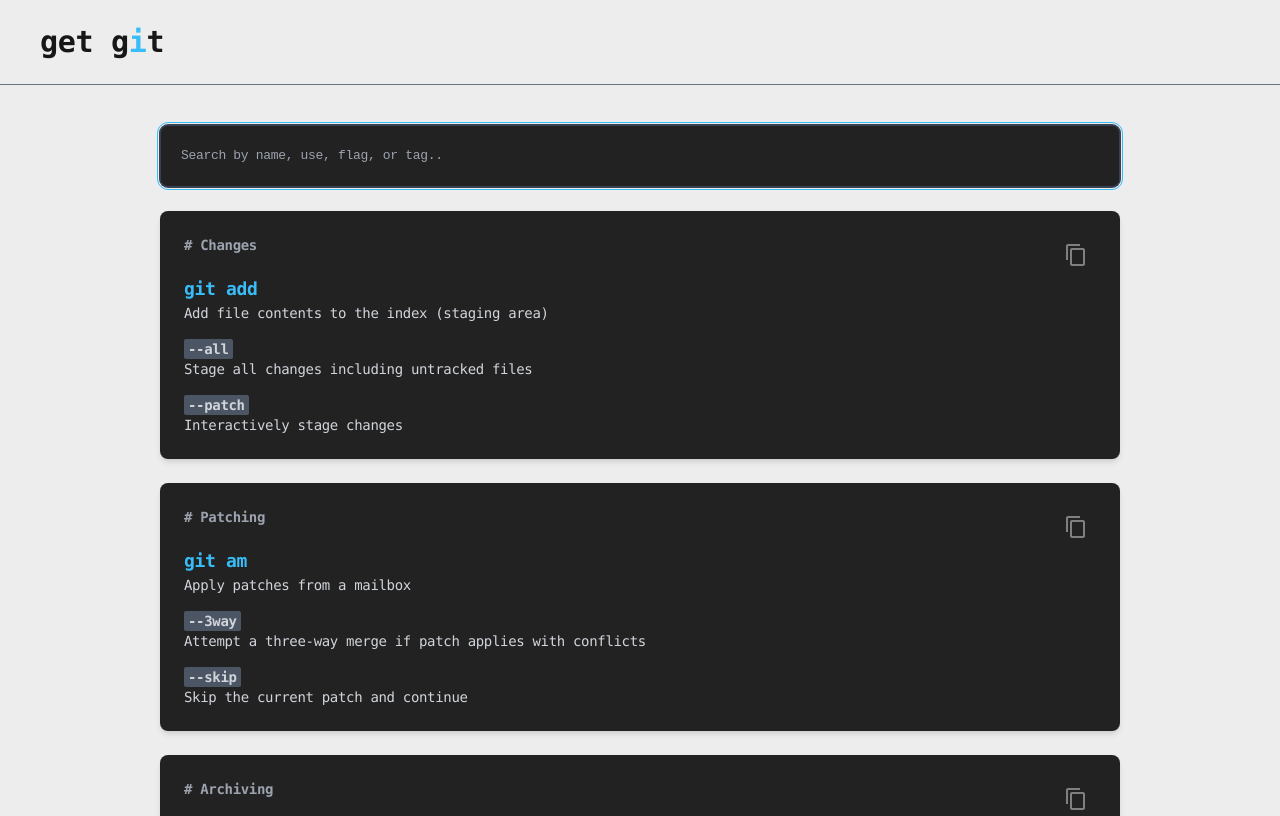
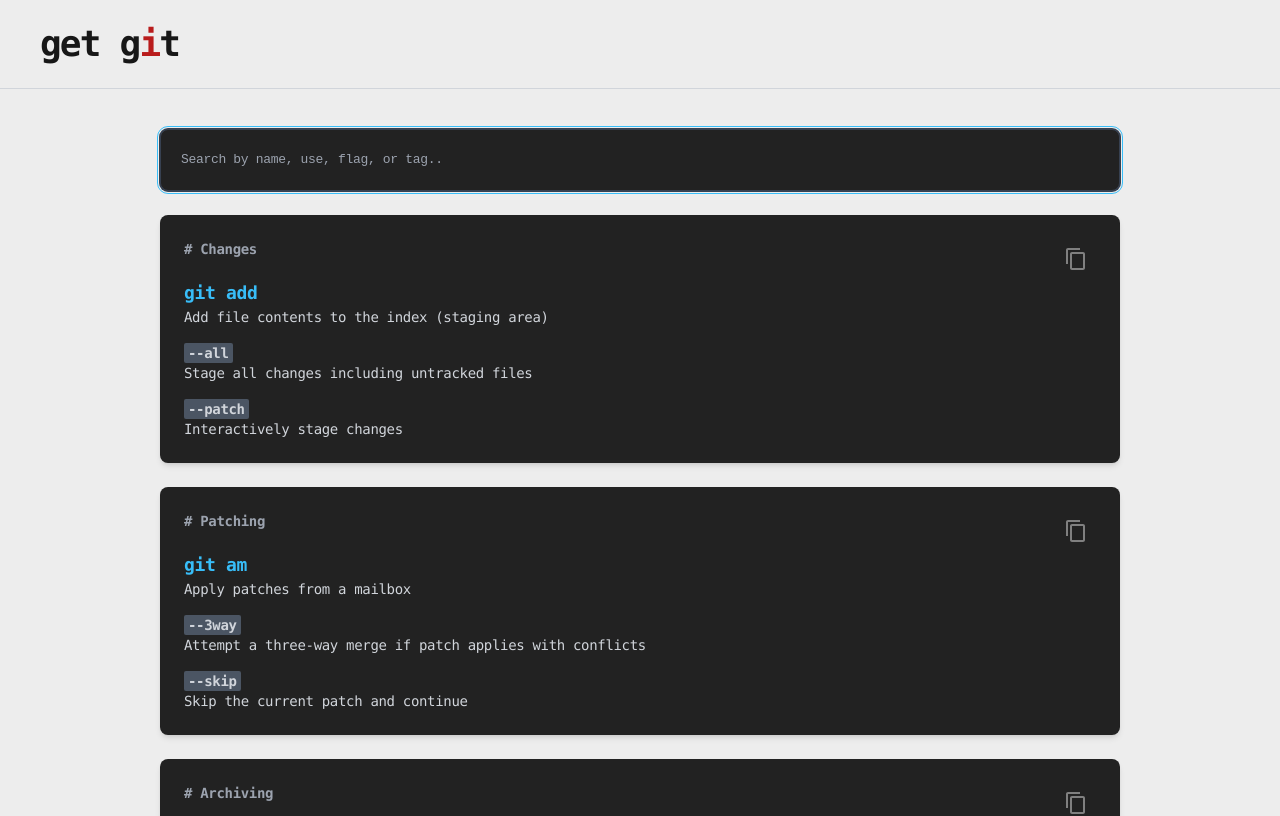
Before and after one commit to islamCodehood/get-git, a Next.js app: page / in a window 1280 px wide. Shown: the top 816 px of the page. Built offline with nearby package versions, Linux system fonts and the light colour scheme.

Commit message:
Refactor header component to update font size and border color

```diff
--- a/app/components/header/header.component.tsx
+++ b/app/components/header/header.component.tsx
@@ -1,8 +1,8 @@
 const Header = () => {
 	return (
-		<header className='py-6 px-10 border-b border-gray-500'>
-			<h1 className='font-bold text-3xl font-mono'>
-				get g<span className='text-sky-400'>i</span>t
+		<header className='py-6 px-10 border-b border-gray-300'>
+			<h1 className='font-extrabold text-4xl font-mono tracking-tighter'>
+				get g<span className='text-red-700 font-black'>i</span>t
 			</h1>
 		</header>
 	);
```
